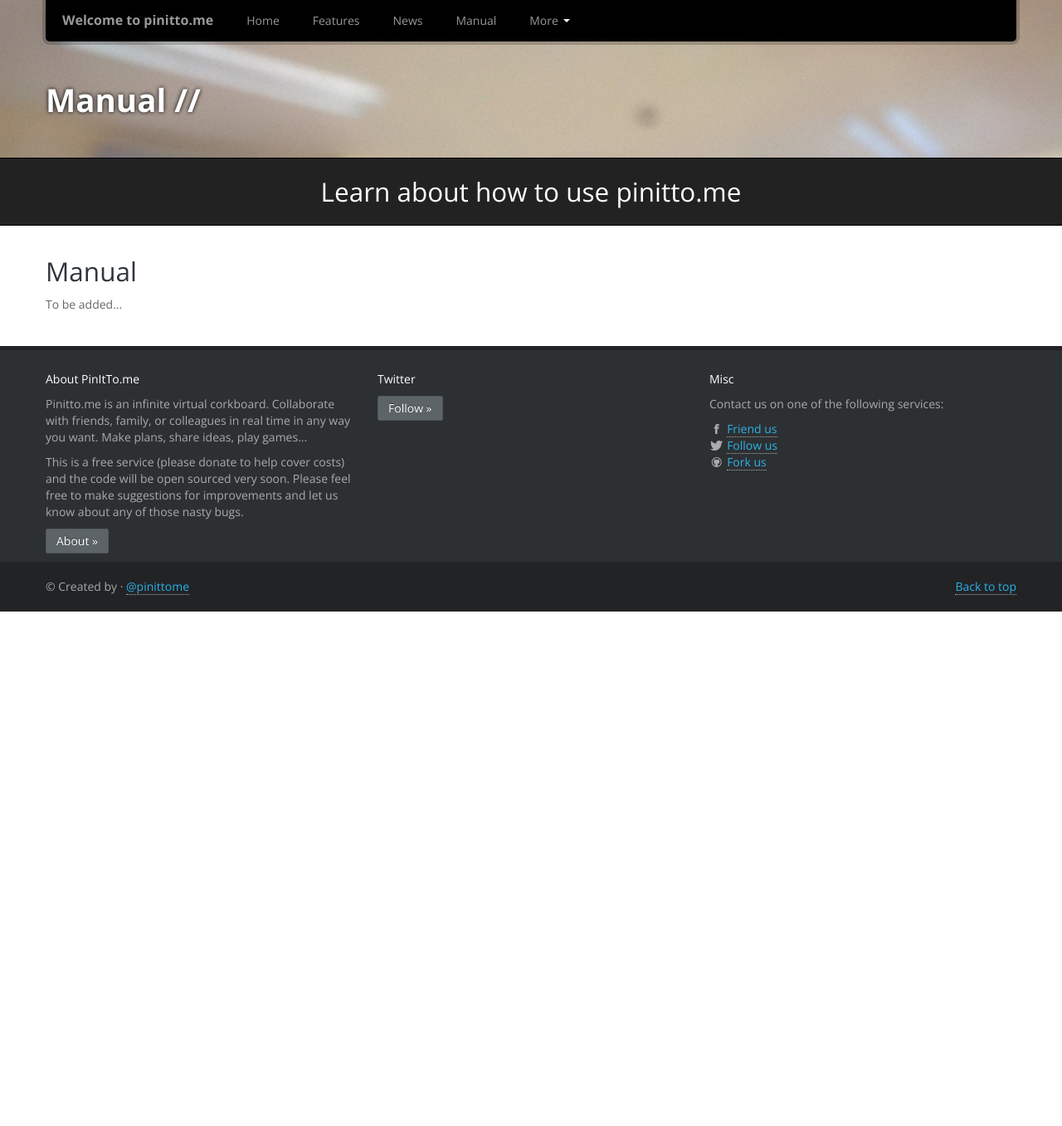
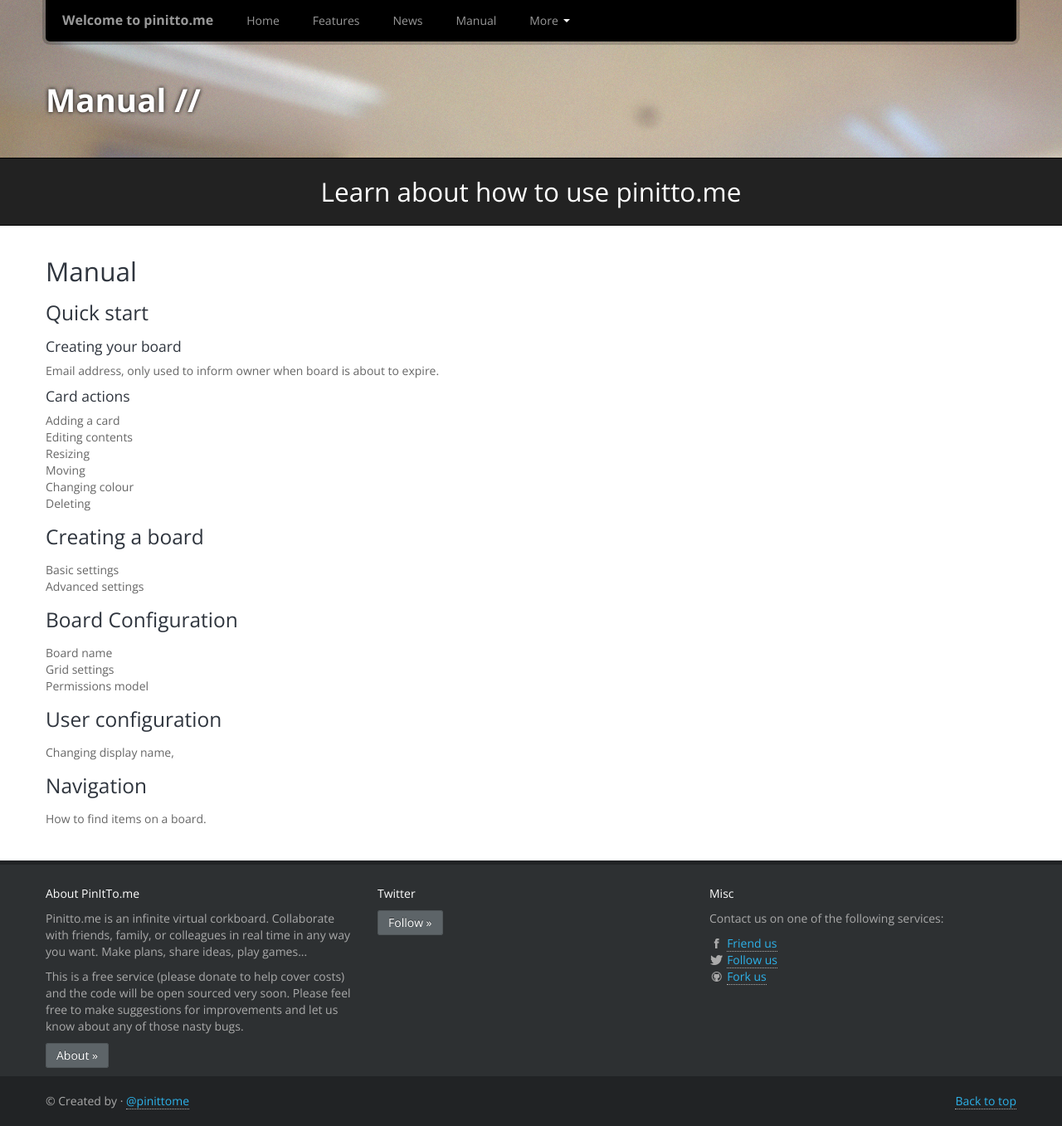
Before and after one commit to pinittome/pinittome.github.io, a Jekyll site: the page built from manual/index.html, in a window 1280 px wide. Shown: the whole page at 83% size. Built offline with Jekyll 4.4.1, drawn with Linux system fonts in a browser that asks for light colours; before the commit the page ends 900 px from its top, so only the background shows below that.

Commit message:
Add outline for manual

```diff
--- a/manual/index.html
+++ b/manual/index.html
@@ -9,7 +9,49 @@
     <div class="row">
         <div class="span12">
         <h2>Manual</h2>
-        <p>To be added...</p>
+
+        <h3>Quick start</h3>
+
+        <h4>Creating your board</h4>
+
+        <p>Email address, only used to inform owner when board
+            is about to expire.
+        </p>
+
+        <h4>Card actions</h4>
+
+        <ul>
+            <li>Adding a card</li>
+            <li>Editing contents</li>
+            <li>Resizing</li>
+            <li>Moving</li>
+            <li>Changing colour</li>
+            <li>Deleting</li>
+        </ul>
+
+        <h3>Creating a board</h3>
+
+        <ul>
+           <li>Basic settings</li>
+           <li>Advanced settings</li>
+        </ul>
+
+        <h3>Board Configuration</h3>
+
+        <ul>
+            <li>Board name</li>
+            <li>Grid settings</li>
+            <li>Permissions model</li>
+        </ul>
+
+        <h3>User configuration</h3>
+
+        <p>Changing display name,</p>
+
+        <h3>Navigation</h3>
+
+        <p>How to find items on a board.</p>
+
         </div>
     </div>
 
```
